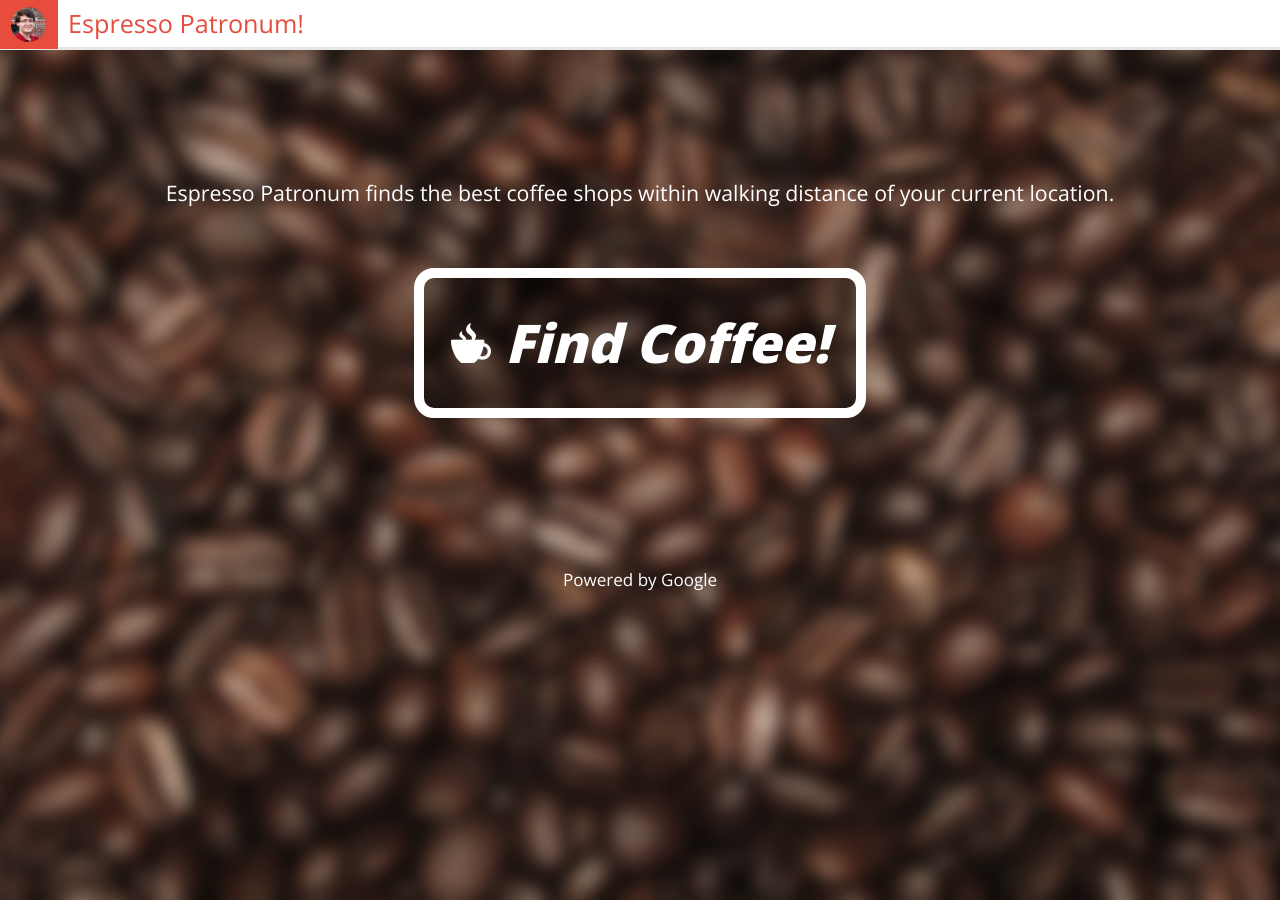
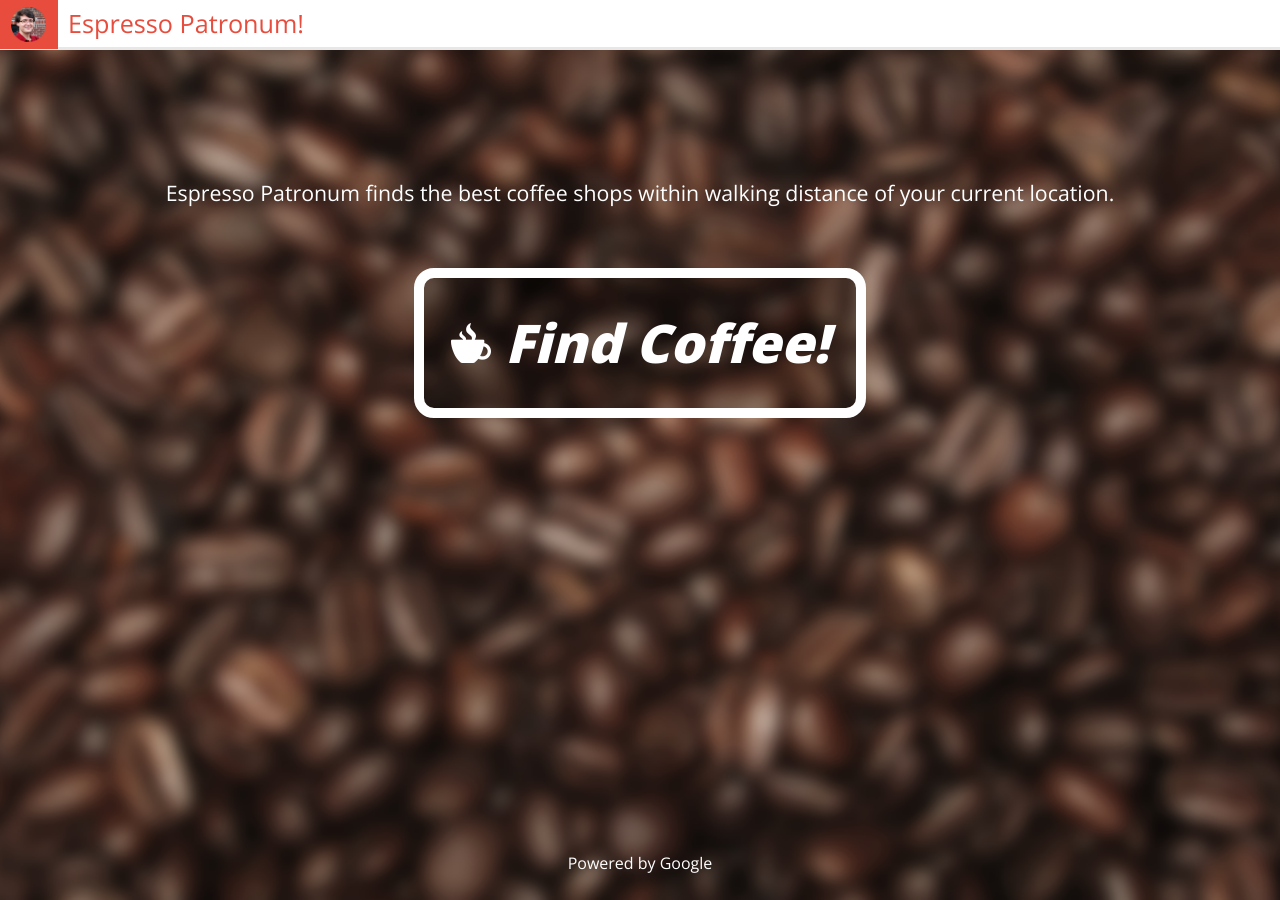
Before and after one commit to brettrowley/brettrowley.github.io, a Jekyll site: the page built from coding/Espresso/index.html, in a window 1280 px wide. Built offline with Jekyll 4.4.1, drawn with Linux system fonts in a browser that asks for light colours; some web fonts are replaced.

Commit message:
Make google attribute positioned at bottom

```diff
--- a/coding/Espresso/espresso_style.css
+++ b/coding/Espresso/espresso_style.css
@@ -73,6 +73,16 @@ h1#name{
 
 #result{margin-top:50px;}
 
+#google-attr{
+	font-size:0.75em;
+	position:absolute;
+	width:100%;
+	text-align: center;
+	bottom:0;
+	padding-bottom: 15px;
+	margin-left:-15px; /*to offset for .container-fluid padding*/
+}
+
 /*style changes for desktop*/
 @media screen and (min-width: 768px) {
 	button#espresso{
--- a/coding/Espresso/index.html
+++ b/coding/Espresso/index.html
@@ -21,7 +21,7 @@ title: Espresso Patronum!
 
 	<button class="btn btn-primary" id="espresso"><i class="ion-coffee"></i> <em>Find Coffee!</em></button>
 
-	<p style="font-size: 0.8em">Powered by Google</p>
+	<p id="google-attr">Powered by Google</p>
 </div>
 <div class="container-fluid" id="results-page">
 	<p id="searching"><em>Finding the best coffee in <span id="city">your city</span></em></p>
```
